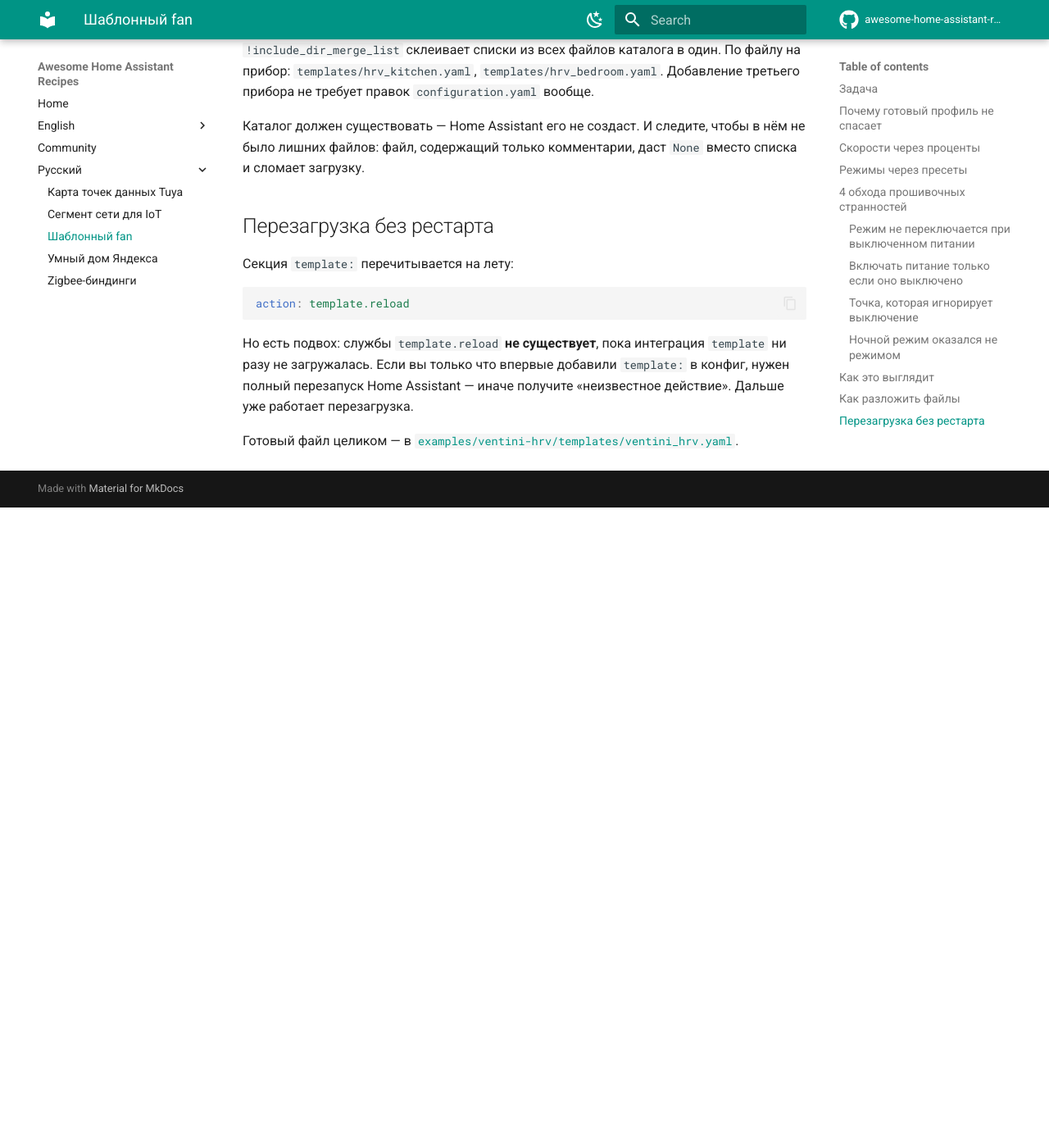
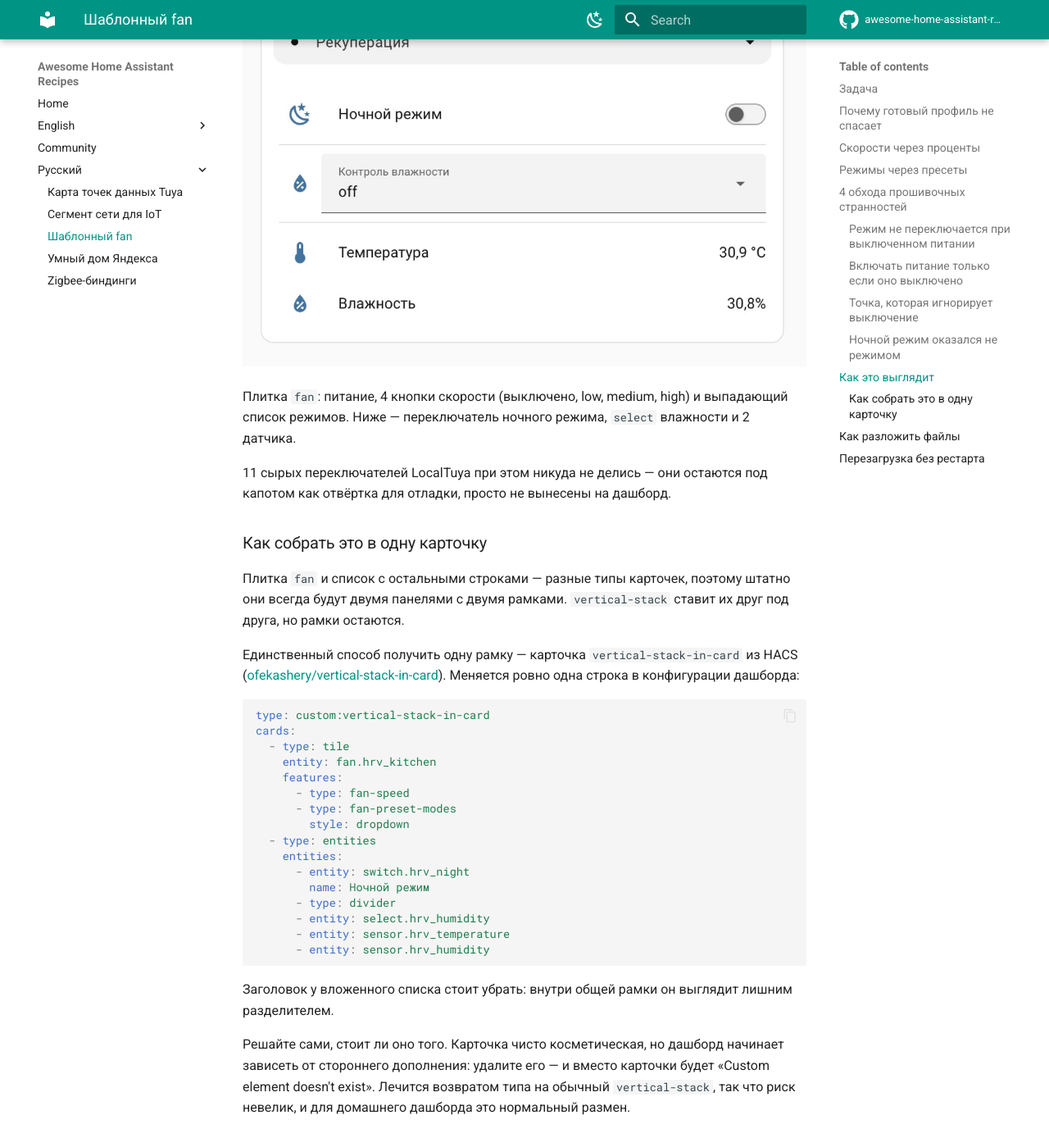
Before and after one commit to serg-kovalev/awesome-home-assistant-recipes, an MkDocs documentation site: the page built from docs/ru/003-template-fan.md, in a window 1280 px wide and 1400 px high, scrolled down 6550 px. Shown: the whole window at 82% size. Built offline with MkDocs 1.6.1 and Material for MkDocs 9.7.7, drawn with Linux system fonts in a browser that asks for light colours; comment, search, counter and statistics services are not loaded; before the commit the page ends 7169 px from its top, so only the background shows below that; some of the changed text lies outside the part shown.

Commit message:
Show the dashboard as one card and update the screenshot

````diff
--- a/docs/en/003-template-fan.md
+++ b/docs/en/003-template-fan.md
@@ -227,13 +227,56 @@ The preset stayed as well: both read the same data point, so they can't disagree
 
 ![The Climate dashboard in Home Assistant](../assets/screenshots/ha-klimat-dashboard.jpg)
 
+This screenshot predates my understanding of night mode. It still shows 12 hours of history: the
+saw-tooth temperature line is recuperation at work — the unit keeps reversing the airflow (those are
+the 2 cycles from the manual), so the sensor sees outside air and room air in turn. Pretty, but not
+useful day to day, so the graphs are gone now. What I got wrong about night mode, and why that flaw
+ended up improving voice control, is in the section above.
+
+Here is where it landed:
+
+![Every control in a single card](../assets/screenshots/ha-klimat-single-card.jpg)
+
 The `fan` tile: power, 4 speed buttons (off, low, medium, high) and a dropdown with the modes. Below
-it the humidity `select` and 2 sensors, then 12 hours of history. The saw-tooth temperature graph
-is recuperation at work: the unit keeps reversing the airflow (those are the 2 recuperation cycles from the
-manual), so the sensor sees outside air and room air in turn.
+it the night mode toggle, the humidity `select` and 2 sensors.
 
-The 11 raw LocalTuya switches are still there under the hood as a debugging screwdriver — they're
-just not on the dashboard.
+The 11 raw LocalTuya switches are still there under the hood as a debugging screwdriver — they're just
+not on the dashboard.
+
+### Getting it into one card
+
+The `fan` tile and the list of remaining rows are different card types, so out of the box they are
+always two panels with two borders. `vertical-stack` puts one under the other, but the borders stay.
+
+The only way to get a single border is the `vertical-stack-in-card` card from HACS
+([ofekashery/vertical-stack-in-card](https://github.com/ofekashery/vertical-stack-in-card)). Exactly
+one line of the dashboard config changes:
+
+```yaml
+type: custom:vertical-stack-in-card
+cards:
+  - type: tile
+    entity: fan.hrv_kitchen
+    features:
+      - type: fan-speed
+      - type: fan-preset-modes
+        style: dropdown
+  - type: entities
+    entities:
+      - entity: switch.hrv_night
+        name: Night mode
+      - type: divider
+      - entity: select.hrv_humidity
+      - entity: sensor.hrv_temperature
+      - entity: sensor.hrv_humidity
+```
+
+Drop the nested list's title: inside a shared border it reads as a stray separator.
+
+Decide for yourself whether it's worth it. The card is pure cosmetics, but the dashboard now depends on
+a third-party add-on: remove it and you get "Custom element doesn't exist" where the card used to be.
+Switching the type back to plain `vertical-stack` fixes that, so the risk is small — a fair trade for a
+home dashboard.
 
 ## How to lay out the files
 
--- a/docs/ru/003-template-fan.md
+++ b/docs/ru/003-template-fan.md
@@ -228,13 +228,56 @@ set_preset_mode:
 
 ![Дашборд «Климат» в Home Assistant](../assets/screenshots/ha-klimat-dashboard.jpg)
 
-Плитка `fan`: питание, 4 кнопки скорости (выключено, low, medium, high) и выпадающий список
-режимов. Ниже — `select` влажности и 2 датчика, под ними история за 12 часов. Пилообразный
-график температуры — это работа рекуперации: прибор периодически переключает направление потока (те самые
-2 цикла рекуперации из инструкции), и датчик видит то воздух с улицы, то из помещения.
+Этот скриншот сделан до того, как я разобрался с ночным режимом. На нём ещё есть история за 12 часов:
+пилообразный график температуры — это работа рекуперации, прибор периодически переключает направление
+потока (те самые 2 цикла из инструкции), и датчик видит то воздух с улицы, то из помещения. Красиво,
+но в быту не нужно, поэтому графики я потом убрал. Что было сделано неправильно с ночным режимом и
+почему та недоработка в итоге улучшила голосовое управление — написано выше.
 
-11 сырых переключателей LocalTuya при этом никуда не делись — они остаются под капотом как
-отвёртка для отладки, просто не вынесены на дашборд.
+Стало так:
+
+![Всё управление в одной карточке](../assets/screenshots/ha-klimat-single-card.jpg)
+
+Плитка `fan`: питание, 4 кнопки скорости (выключено, low, medium, high) и выпадающий список режимов.
+Ниже — переключатель ночного режима, `select` влажности и 2 датчика.
+
+11 сырых переключателей LocalTuya при этом никуда не делись — они остаются под капотом как отвёртка
+для отладки, просто не вынесены на дашборд.
+
+### Как собрать это в одну карточку
+
+Плитка `fan` и список с остальными строками — разные типы карточек, поэтому штатно они всегда будут
+двумя панелями с двумя рамками. `vertical-stack` ставит их друг под друга, но рамки остаются.
+
+Единственный способ получить одну рамку — карточка `vertical-stack-in-card` из HACS
+([ofekashery/vertical-stack-in-card](https://github.com/ofekashery/vertical-stack-in-card)). Меняется
+ровно одна строка в конфигурации дашборда:
+
+```yaml
+type: custom:vertical-stack-in-card
+cards:
+  - type: tile
+    entity: fan.hrv_kitchen
+    features:
+      - type: fan-speed
+      - type: fan-preset-modes
+        style: dropdown
+  - type: entities
+    entities:
+      - entity: switch.hrv_night
+        name: Ночной режим
+      - type: divider
+      - entity: select.hrv_humidity
+      - entity: sensor.hrv_temperature
+      - entity: sensor.hrv_humidity
+```
+
+Заголовок у вложенного списка стоит убрать: внутри общей рамки он выглядит лишним разделителем.
+
+Решайте сами, стоит ли оно того. Карточка чисто косметическая, но дашборд начинает зависеть от
+стороннего дополнения: удалите его — и вместо карточки будет «Custom element doesn't exist». Лечится
+возвратом типа на обычный `vertical-stack`, так что риск невелик, и для домашнего дашборда это
+нормальный размен.
 
 ## Как разложить файлы
 
````
Also changed, not shown: docs/assets/screenshots/ha-klimat-single-card.jpg (added).
